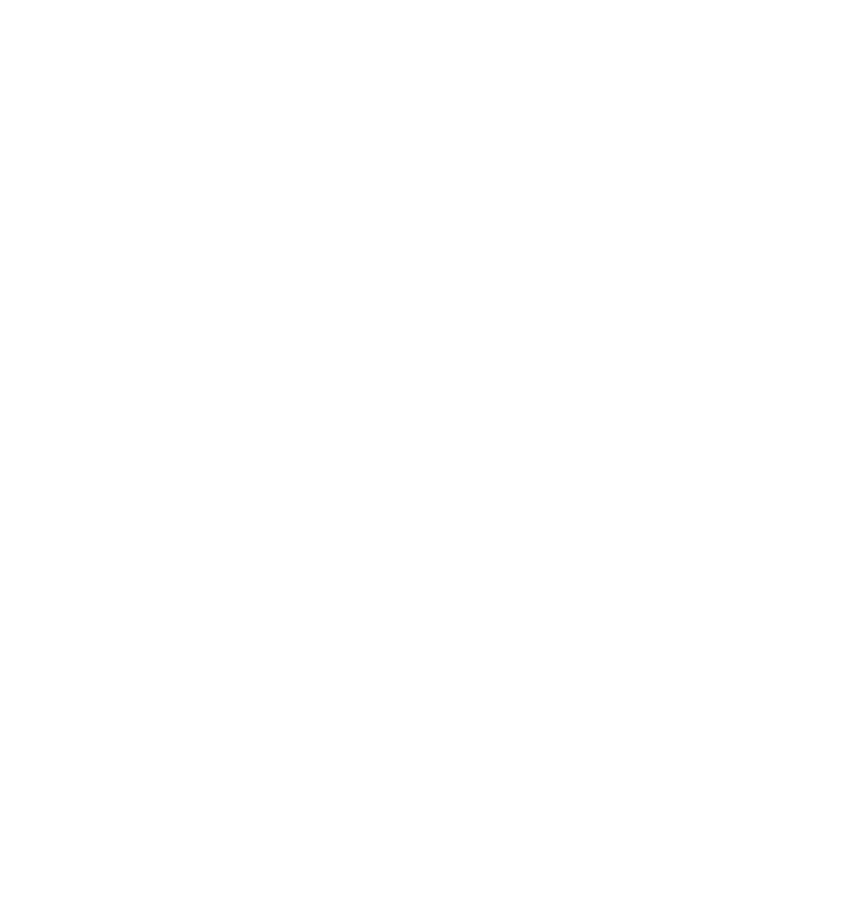
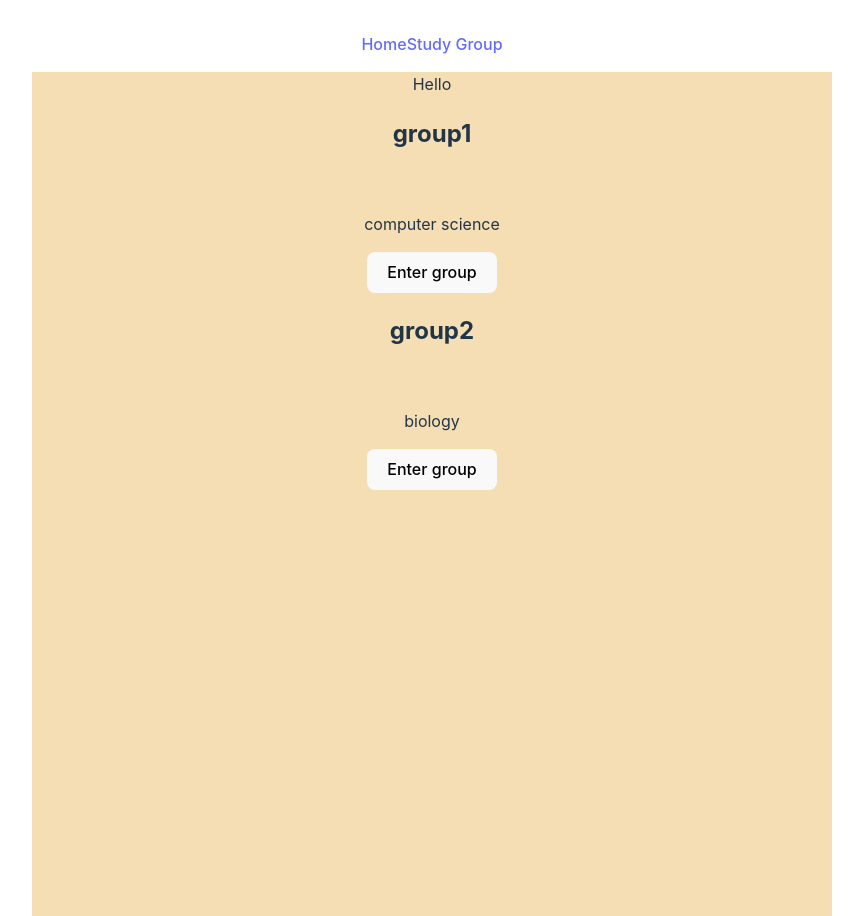
Before and after one commit to sophp516/hackathon, a React (Vite) app in the folder frontend/: page / in a window 1280 px wide. Shown: the whole page, without its empty margins (208-1071 px from the left). Before the commit the page ends 800 px from the top, so only its background shows below. Built offline with nearby package versions, Linux system fonts and the light colour scheme.

Commit message:
study group

```diff
--- a/frontend/src/App.jsx
+++ b/frontend/src/App.jsx
@@ -1,11 +1,12 @@
 /* eslint-disable no-unused-vars */
 import React, { useState } from 'react';
 import { BrowserRouter as Router, Route, Routes} from 'react-router-dom';
-import StudyGroup from './studygroup/StudyGroup.jsx';
+import StudyGroup from './studygroup/StudyBase.jsx';
 import Navbar from './navbar/navbar';
 import reactLogo from './assets/react.svg';
 import viteLogo from './assets/vite.svg'; // Fix the import path for viteLogo
 import './App.css';
+import ReactDOM from 'react-dom';
 
 const App = () => {
   const [count, setCount] = useState(0);
@@ -13,11 +14,11 @@
   return (
 
     <Router>
-        {/* <Navbar /> */}
+        <Navbar />
       <div>
        <Routes>
           <Route path="/" element={<StudyGroup />} />
-          <Route path="/studygroup" element={StudyGroup} />
+          <Route path="/studygroup" element={<StudyGroup />} />
         </Routes>
       </div>
     </Router>
--- a/frontend/src/studygroup/JoinGroup.jsx
+++ b/frontend/src/studygroup/JoinGroup.jsx
@@ -1,20 +1,32 @@
+/* eslint-disable react/prop-types */
 /* eslint-disable no-unused-vars */
-import React, { useState } from 'react';
+import React, { useEffect, useState } from 'react';
+import PropTypes from 'prop-types';
 
 const JoinGroup = (props) => {
 
+    const [groups, setGroups] = useState([]);
 
+    useEffect(() => {
+        setGroups(props.groups);
+    }, [props.groups]); // Add props.groups as a dependency
+
+    console.log(props.joinedStatus);
     return (
         <div className='main-container'>
-            {props.groups.map((group)=> (
+            {groups.map((group)=> (
                 <div className='group-container' key={group.id}>
+                    <div >
+                        <h2>{group.name}</h2>
+                        <img src={group.image}/>
+                        <p>{group.subject}</p>
+                    </div>
+
+                    <button type='button' onClick={props.handleStatus}>Enter group</button>
                 </div>
 
 
             ))}
-
-
-
         </div>
     )
 
--- /dev/null
+++ b/frontend/src/studygroup/StudyBase.css
@@ -0,0 +1,6 @@
+
+.main-container{
+    background-color: wheat;
+    width: 100vh;
+    height: 100vh;
+}
--- /dev/null
+++ b/frontend/src/studygroup/StudyBase.jsx
@@ -0,0 +1,37 @@
+/* eslint-disable no-unused-vars */
+import React, { useState } from 'react';
+import MockData from './mockdata.jsx';
+import JoinGroup from './JoinGroup.jsx';
+import './StudyBase.css';
+
+const StudyGroup = () => {
+    const [joinedStatus, setJoinedStatus] = useState(false);
+    const [groups,setGroups] = useState(MockData.groups);
+
+    const handleStatus = () => {
+        setJoinedStatus(!joinedStatus);
+    }
+
+    console.log("Groups in StudyGroup:", groups);
+
+    return (
+        <div className='main-container'>
+            <p>Hello</p>
+            {joinedStatus ?
+                <div className='joining-page'>
+                    <p> You joined a group</p>
+                    <button type='button' onClick={handleStatus}> join</button>
+                </div>
+            :<div>
+                 <JoinGroup
+                    status={joinedStatus}
+                    groups={groups}
+                    handleStatus={handleStatus}
+                />
+
+            </div>}
+        </div>
+    );
+
+};
+export default StudyGroup;
--- a/frontend/src/studygroup/StudyGroup.jsx
+++ b/frontend/src/studygroup/StudyGroup.jsx
@@ -1,31 +1,12 @@
 /* eslint-disable no-unused-vars */
 import React, { useState } from 'react';
-import MockData from './mockdata';
-import JoinGroup from './JoinGroup';
 
-const StudyGroup = () => {
-    const [joinedStatus, setJoinedStatus] = useState(false);
-    const [groups,setGroups] = useState(MockData.groups);
-
-    const handleStatus = () => {
-        setJoinedStatus(!joinedStatus);
-    }
-
-    return (
-        <div>
-            {joinedStatus ?
-                <div className='joining-page'>
-                    <JoinGroup
-                        status = {joinedStatus}
-                        groups = {groups}
-                    />
-
-                </div>
-            :<div></div>}
+const StudyGroup = () =>{
 
 
-        </div>
-    )
+
+
+
 
 }
-export default StudyGroup
+export default StudyGroup;
--- a/frontend/src/studygroup/mockdata.jsx
+++ b/frontend/src/studygroup/mockdata.jsx
@@ -1,15 +1,18 @@
-
 
 const MockData = {
-    "groups": [
+    groups: [
         {
-            "id": 1,
+            "id":1,
             "name": "group1",
+            "image": null,
+            "subject": "computer science",
             "members": ["person1, person2, person3"]
         },
         {
             "id":2,
             "name": "group2",
+            "image": null,
+            "subject": "biology",
             "members": ["person1, person2, person3"]
         }
 
```
Also changed, not shown: frontend/src/components/Leaderboard.jsx (added, +14 -0 lines), frontend/src/components/mockUsers.jsx (added, +23 -0 lines), frontend/src/studygroup/verification.jsx (added, +27 -0 lines), frontend/src/assets/white.png (added), frontend/src/components/TodoList.jsx (added), frontend/src/components/userData.js (added), 1 other file (tests, documents, lock files or other folders).
